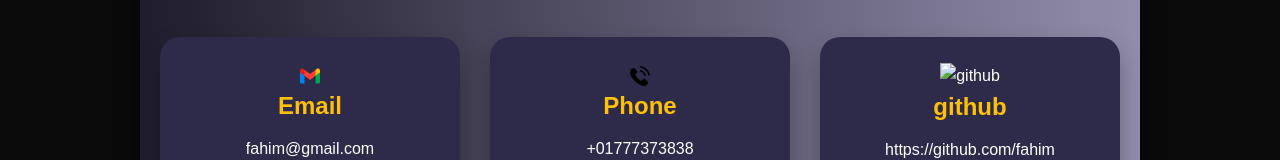
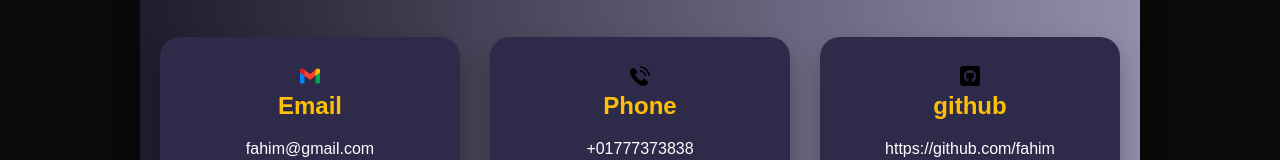
Before and after one commit to FahimurRahman19/Portfolio, a plain HTML site: page index.html in a window 1280 px wide. Shown: the part 2048-2208 px from the top of the page. Drawn offline with Linux system fonts and the light colour scheme; files whose address does not match are found by name.

Commit message:
Update index.html

```diff
--- a/index.html
+++ b/index.html
@@ -127,7 +127,7 @@
                 </div>
                 <div class="contact-item">
                     <div>
-                         <img src="assets/icon/github.png" alt="github" style="width: 20px; height: 20px; vertical-align: middle;">
+                         <img src="github.png" alt="github" style="width: 20px; height: 20px; vertical-align: middle;">
                     </div>
                     <h3>github</h3>
                     <p>https://github.com/fahim</p>
```
